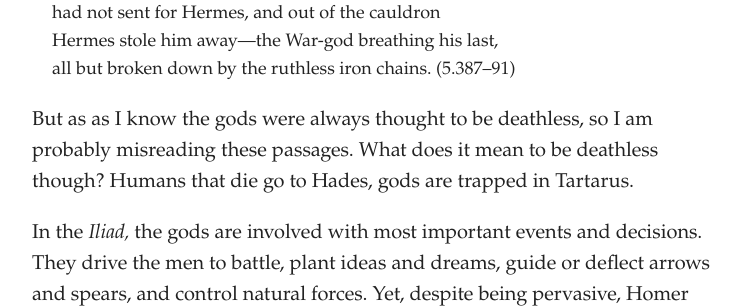
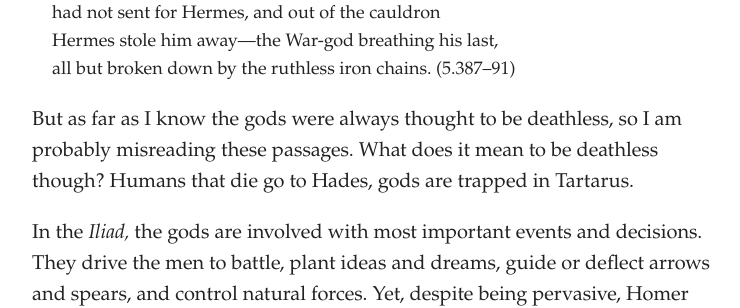
Before and after one commit to artsandmetaphysics/goodlifeodyssey, a Jekyll site: the page built from _documents/the-iliad.md, in a window 1280 px wide and 900 px high, scrolled down 1703 px. Shown: the part 150-458 px from the top of the window, without its empty margins (268-1008 px from the left). Built offline with Jekyll 4.4.1, drawn with Linux system fonts in a browser that asks for light colours; some of the changed text lies outside the part shown.

Commit message:
Improve outline

```diff
--- a/_documents/the-iliad.md
+++ b/_documents/the-iliad.md
@@ -74,7 +74,7 @@ There are passages that imply gods can be killed:
 <p>all but broken down by the ruthless iron chains. (5.387–91)</p>
 </blockquote>
 
-But as as I know the gods were always thought to be deathless, so I am probably misreading these passages.  What does it mean to be deathless though? Humans that die go to Hades, gods are trapped in Tartarus.
+But as far as I know the gods were always thought to be deathless, so I am probably misreading these passages.  What does it mean to be deathless though? Humans that die go to Hades, gods are trapped in Tartarus.
 
 In the *Iliad,* the gods are involved with most important events and decisions. They drive the men to battle, plant ideas and dreams, guide or deflect arrows and spears, and control natural forces.  Yet, despite being pervasive, Homer keeps the Greek gods largely hidden within natural forces or doppelgängers.  Occasionally an individual hero recognizes and converses with them, but they never appear to many humans at once.
 
```
Also changed, not shown: other parts of _documents/the-iliad.md (+1 -1 lines), documents/the-iliad.md (+2 -2 lines).
